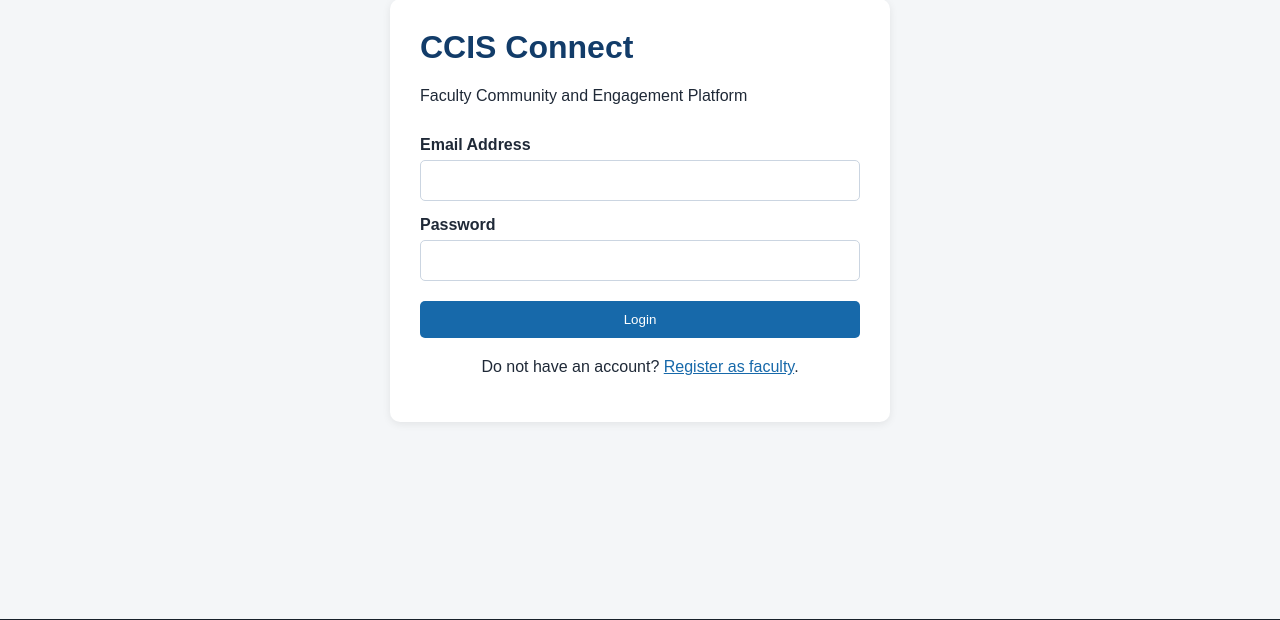
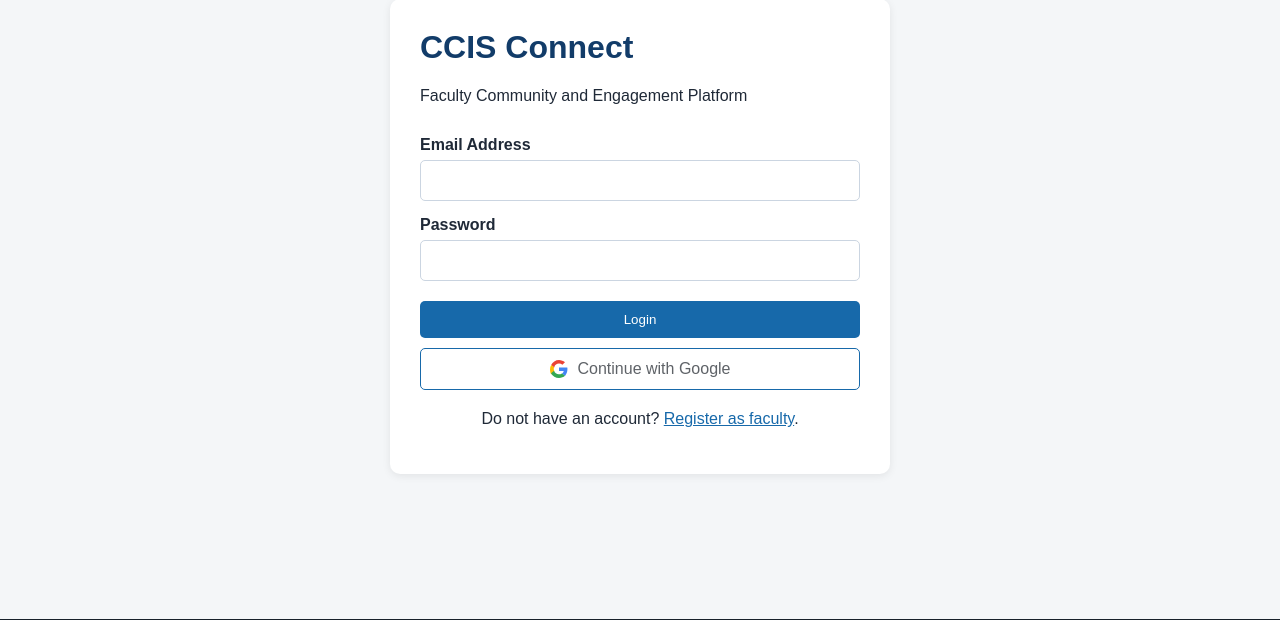
Before and after one commit to jsamongk12147998-oss/CCIS-Connect, a PHP site: page /login.php in a window 1280 px wide. Shown: the part 111-731 px from the top of the page. Run offline with PHP 8.4, Linux system fonts and the light colour scheme.

Commit message:
Added Google Signin Button

```diff
--- a/assets/style.css
+++ b/assets/style.css
@@ -102,6 +102,21 @@ select {
 
 .button:hover {
     background: #0f4f82;
+}
+
+.button.button-google {
+    background: white;
+    color: #5f6368;
+    border: 1px solid #1769aa;
+    margin-top: 10px;
+    display: flex;
+    align-items: center;
+    justify-content: center;
+}
+
+.button.button-google:hover {
+    background: #f8f9fa;
+    color: #3c4043;
 }
 
 .button.small {
--- a/login.php
+++ b/login.php
@@ -102,6 +102,15 @@ require_once __DIR__ . '/includes/header.php';
         >
 
         <button type="submit" class="button">Login</button>
+        <a href="#" class="button button-google">
+            <svg width="18" height="18" xmlns="http://www.w3.org/2000/svg" viewBox="0 0 48 48" style="margin-right: 10px;">
+              <path fill="#EA4335" d="M24 9.5c3.5 0 6.6 1.2 9.1 3.3l6.8-6.8C35.5 2.6 30.2 0 24 0 14.8 0 7 5.4 3 13.5l8.1 6.3C13.2 12.6 18 9.5 24 9.5z"/>
+              <path fill="#4285F4" d="M46.5 24.5c0-1.5-.1-3-0.4-4.5H24v9h12.7c-0.6 3-2.3 5.5-4.8 7.2l8.1 6.3C43.5 37.5 46.5 31.5 46.5 24.5z"/>
+              <path fill="#FBBC05" d="M11.1 28.5C10.5 27 10 25.5 10 24s0.5-3 1.1-4.5L3 13.2C1.1 17.1 0 21.5 0 26s1.1 8.9 3 12.8l8.1-6.3z"/>
+              <path fill="#34A853" d="M24 48c6.5 0 12-2.2 16-5.8l-8.1-6.3c-2.3 1.5-5.2 2.4-8.2 2.4-6 0-11.1-4-12.9-9.5l-8.1 6.3C7 42.6 14.8 48 24 48z"/>
+            </svg>
+            Continue with Google
+        </a>
     </form>
 
     <p class="form-link">
```
